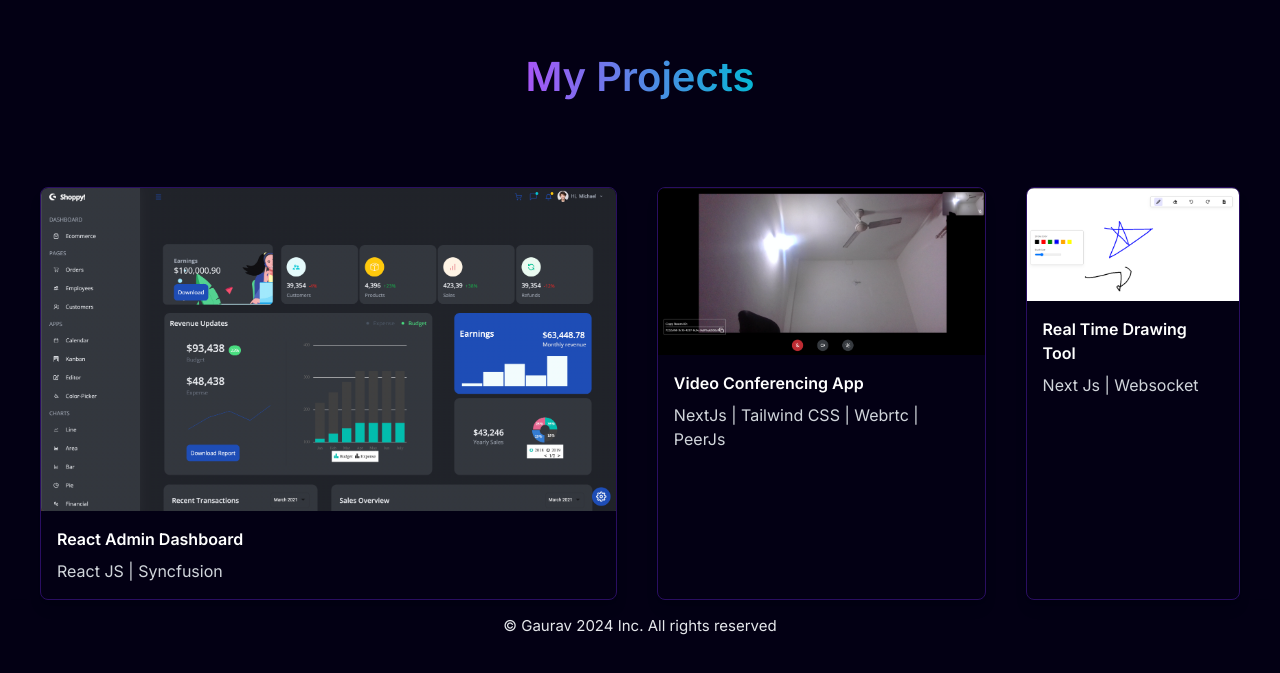
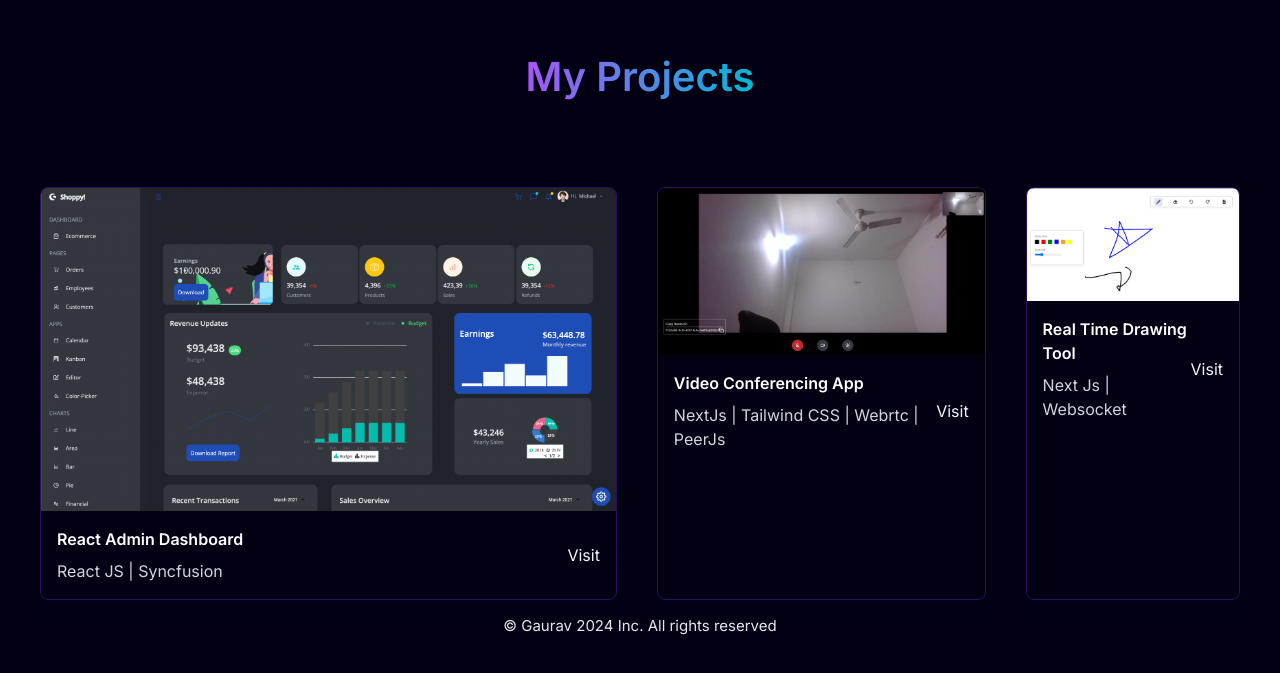
Before and after one commit to Gaurav-08-dev/gaurav-personal-portfolio, a Next.js app: page / in a window 1280 px wide. Shown: the part 1590-2263 px from the top of the page. Built offline with nearby package versions, Linux system fonts and the light colour scheme.

Commit message:
added visit button for projects

```diff
--- a/components/main/Projects.tsx
+++ b/components/main/Projects.tsx
@@ -3,7 +3,7 @@ import ProjectCard from "../sub/ProjectCard";
 
 const Projects = () => {
   return (
-    <div id="projects" className="flex flex-col items-center justify-center">
+    <div id="projects" className="z-50 flex flex-col items-center justify-center">
       <h1 className="text-[40px] font-semibold text-transparent bg-clip-text bg-gradient-to-r from-purple-500 to-cyan-500 py-20">
         My Projects
       </h1>
@@ -12,18 +12,21 @@ const Projects = () => {
           src="/react-admin-dashboard.png"
           title="React Admin Dashboard"
           description="React JS | Syncfusion"
+          url="https://react-admin-dashboard-syncfusion-shop.netlify.app/"
         />
 
         <ProjectCard
           src="/video-conference.png"
           title="Video Conferencing App"
           description="NextJs | Tailwind CSS | Webrtc | PeerJs"
+          url="https://github.com/Gaurav-08-dev/Video-Conferencing"
         />
 
         <ProjectCard
           src="/drawing-tool.png"
           title="Real Time Drawing Tool"
           description="Next Js | Websocket"
+          url="https://online-drawing-tool-pearl.vercel.app/"
         />
       </div>
     </div>
--- a/components/sub/ProjectCard.tsx
+++ b/components/sub/ProjectCard.tsx
@@ -1,15 +1,17 @@
 import React from "react";
 import Image from "next/image";
+
 
 interface Props {
   src: string;
   title: string;
   description: string;
+  url:string
 }
 
-const ProjectCard = ({ src, title, description }: Props) => {
+const ProjectCard = ({ src, title, description, url }: Props) => {
   return (
-    <div className="relative overflow-hidden rounded-lg shadow-lg border border-[#2A0E61]">
+    <div className="overflow-hidden rounded-lg shadow-lg border border-[#2A0E61]">
       <Image
         src={src}
         alt={title}
@@ -18,9 +20,12 @@ const ProjectCard = ({ src, title, description }: Props) => {
         className="w-full object-contain"
       />
 
-      <div className="realtive p-4">
-        <h1 className="text 2-xl font-semibold text-white">{title}</h1>
-        <p className="mt-2 text-gray-300">{description}</p>
+      <div className=" p-4 flex flex-row justify-between items-center" >
+        <div>
+          <h1 className=" text 2-xl font-semibold text-white">{title}</h1>
+          <p className="mt-2 text-gray-300">{description}</p>
+        </div>
+        <a title={title} href={url} target="_blank" className="text-slate-100 hover:text-violet-400">Visit</a>
       </div>
     </div>
   );
```
